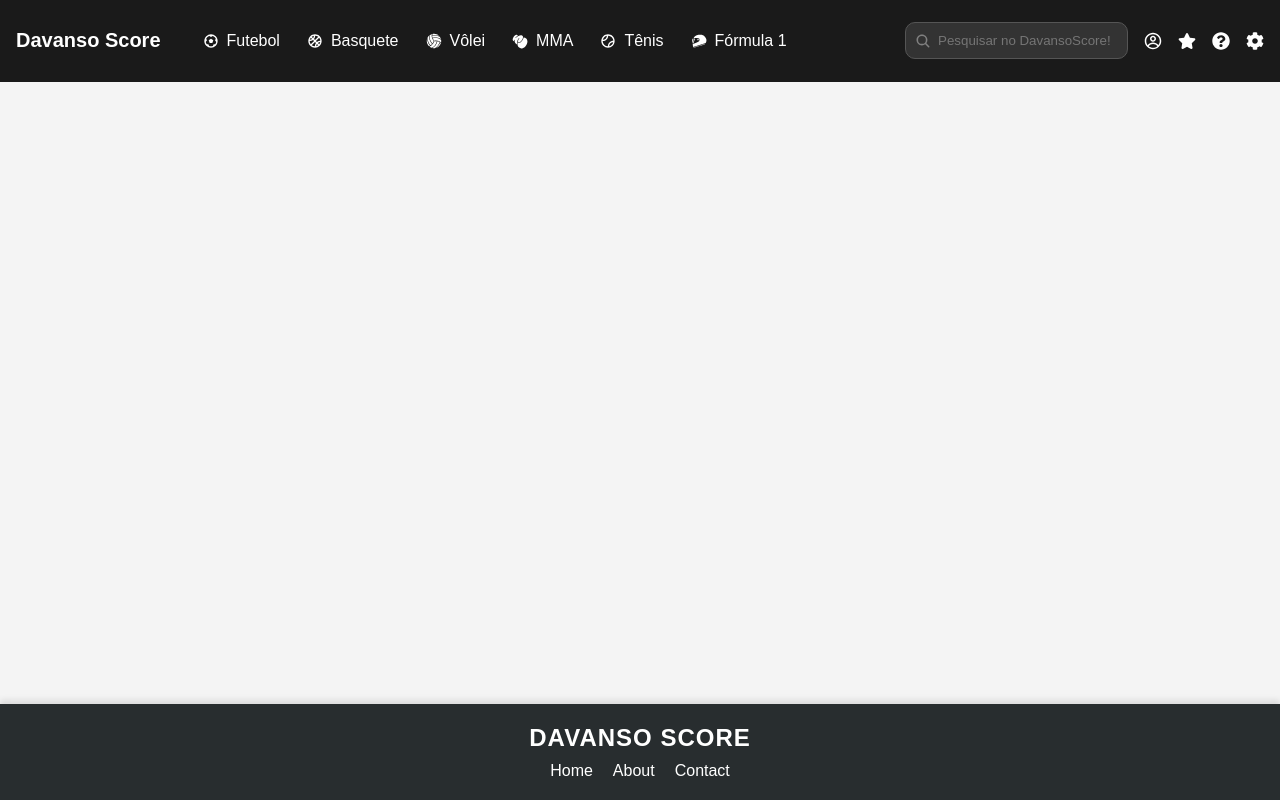
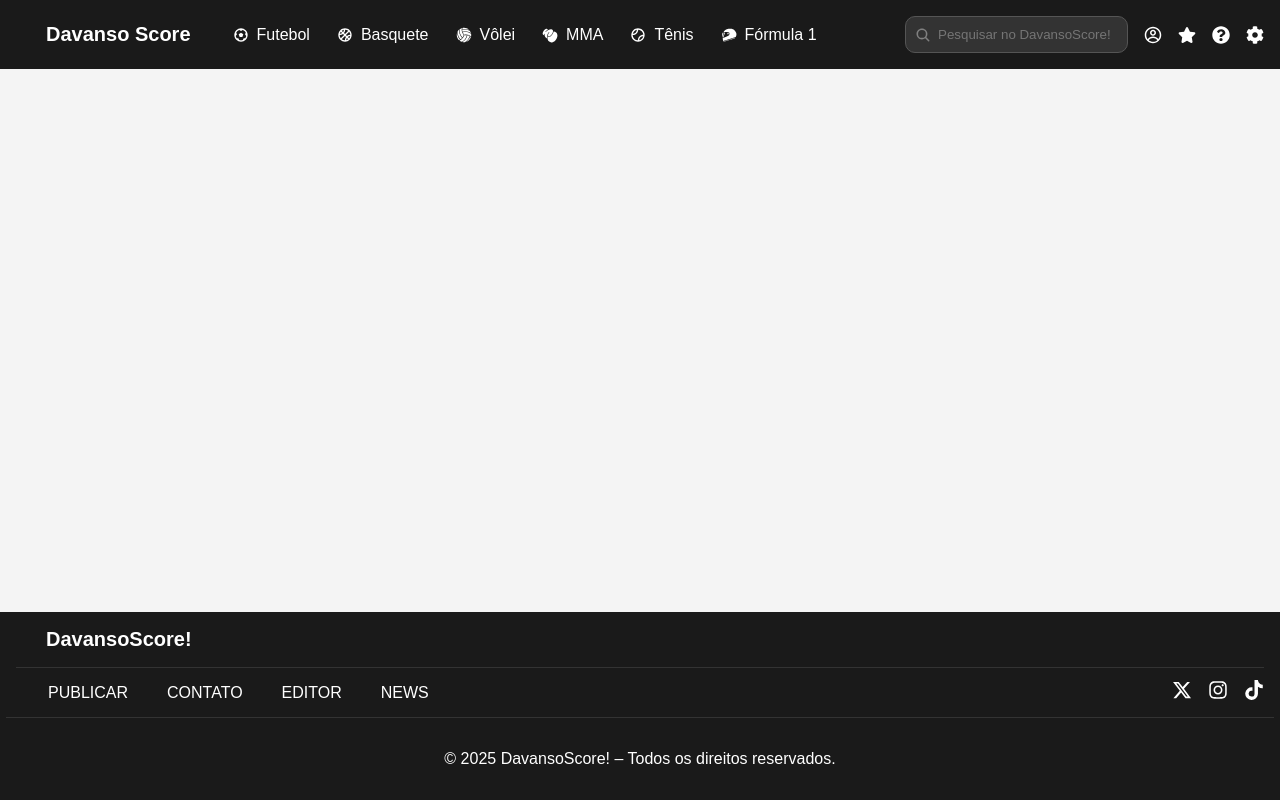
Before and after one commit to Davanso/davanso-score, a React (Vite) app: page / in a window 1280 px wide. Built offline with nearby package versions, Linux system fonts and the light colour scheme.

Commit message:
feat ✨: change footer style and add icons

```diff
--- a/src/components/footer_component/footer.css
+++ b/src/components/footer_component/footer.css
@@ -1,37 +1,73 @@
-.footer {
-    background-color: #282d2f; /* Same as header */
-    padding: 20px;
-    box-shadow: 0 -4px 6px rgba(0, 0, 0, 0.1);
-    color: #ffffff;
-}
-
-.footerContent {
+footer {
+    background-color: #1a1a1a;
+    color: white;
+    padding: 16px;
     display: flex;
     flex-direction: column;
     align-items: center;
-    gap: 10px;
+    text-align: center;
 }
 
-.title {
-    font-size: 24px;
+h1 {
+    margin: 0;
+    padding-left: 30px;
+    font-size: 20px;
     font-weight: bold;
-    text-transform: uppercase;
-    letter-spacing: 1px;
-    margin: 0;
 }
 
-.links {
+.top-section {
     display: flex;
-    gap: 20px; /* Space between links */
+    justify-content: space-between;
+    align-items: center;
+    width: 100%;
+    padding-bottom: 16px;
+    border-bottom: 1px solid #333;
 }
 
-.link {
-    color: #ffffff;
-    text-decoration: none;
-    font-size: 16px;
-    transition: color 0.3s ease;
+.middle-section {
+    display: flex;
+    justify-content: space-between;
+    align-items: center;
+    width: 100%;
+    padding: 12px 10px;
+    border-bottom: 1px solid #333;
 }
 
-.link:hover {
-    color: #008925; /* Change color on hover */
+.middle-section nav a {
+    margin: 0 12px;
+    color: white;
+    text-decoration: none;
 }
+
+.middle-section nav a:hover {
+    color: gray;
+}
+
+.social-icons {
+    display: flex;
+    gap: 16px;
+    font-size: 20px;
+}
+
+.social-icons a {
+    color: white;
+}
+
+.social-icons a:hover {
+    color: gray;
+}
+
+.bottom-section {
+    padding-top: 16px;
+    width: 100%;
+}
+
+.bottom-section nav a {
+    margin: 0 12px;
+    color: white;
+    text-decoration: none;
+}
+
+.bottom-section nav a:hover {
+    color: gray;
+}
--- a/src/components/footer_component/footer.jsx
+++ b/src/components/footer_component/footer.jsx
@@ -1,16 +1,30 @@
-import React from 'react';
-import './Footer.css'; // Import the CSS file
+import { FaFacebook, FaTimes, FaInstagram, FaTiktok } from 'react-icons/fa';
+import './footer.css';
+import {FaXTwitter} from "react-icons/fa6";
 
 const Footer = () => {
     return (
-        <footer className="footer">
-            <div className="footerContent">
-                <h1 className="title">DAVANSO SCORE</h1>
-                <div className="links">
-                    <a href="/" className="link">Home</a>
-                    <a href="/about" className="link">About</a>
-                    <a href="/contact" className="link">Contact</a>
+        <footer>
+            <div className="top-section">
+                <h1 className="logo">DavansoScore!</h1>
+            </div>
+
+            <div className="middle-section">
+                <nav>
+                    <a href="#">PUBLICAR</a>
+                    <a href="#">CONTATO</a>
+                    <a href="#">EDITOR</a>
+                    <a href="#">NEWS</a>
+                </nav>
+                <div className="social-icons">
+                    <a href="#"><FaXTwitter /></a>
+                    <a href="#"><FaInstagram /></a>
+                    <a href="#"><FaTiktok /></a>
                 </div>
+            </div>
+
+            <div className="bottom-section">
+                <p>© 2025 DavansoScore! – Todos os direitos reservados.</p>
             </div>
         </footer>
     );
```
